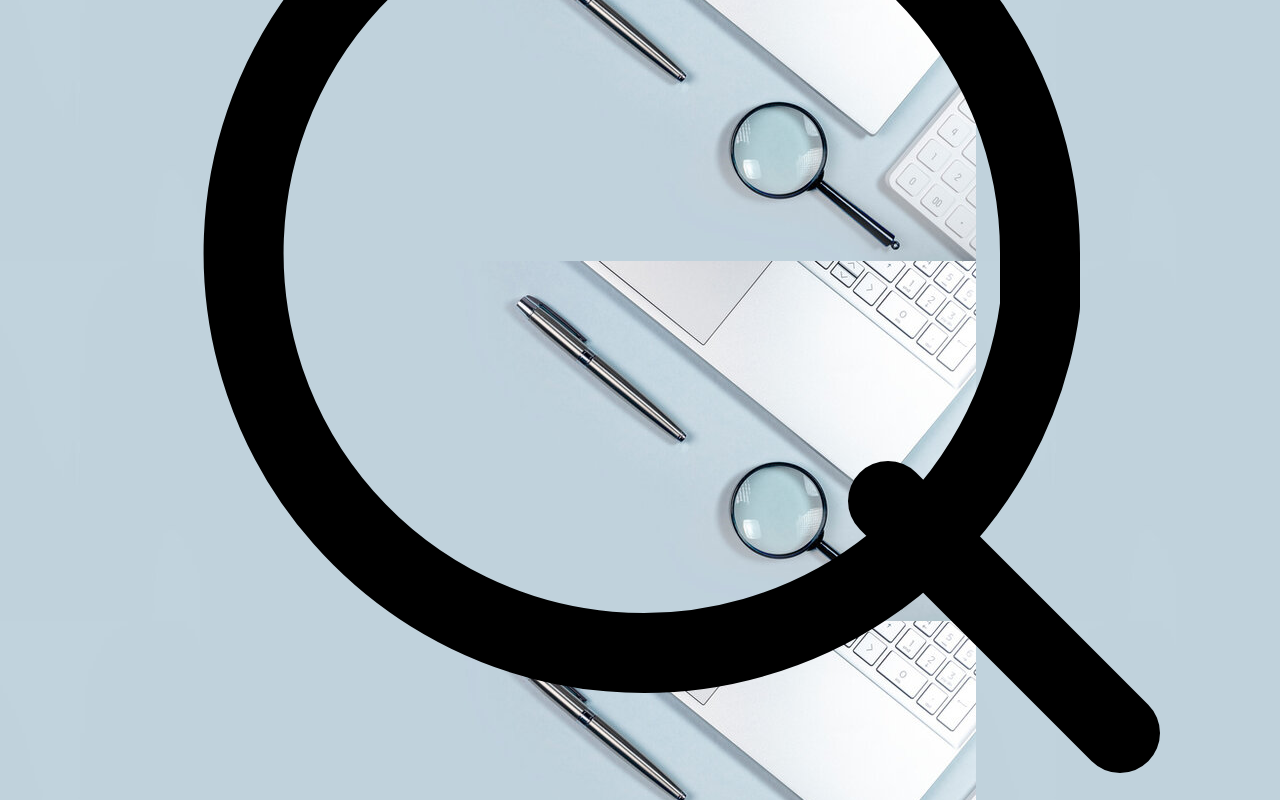
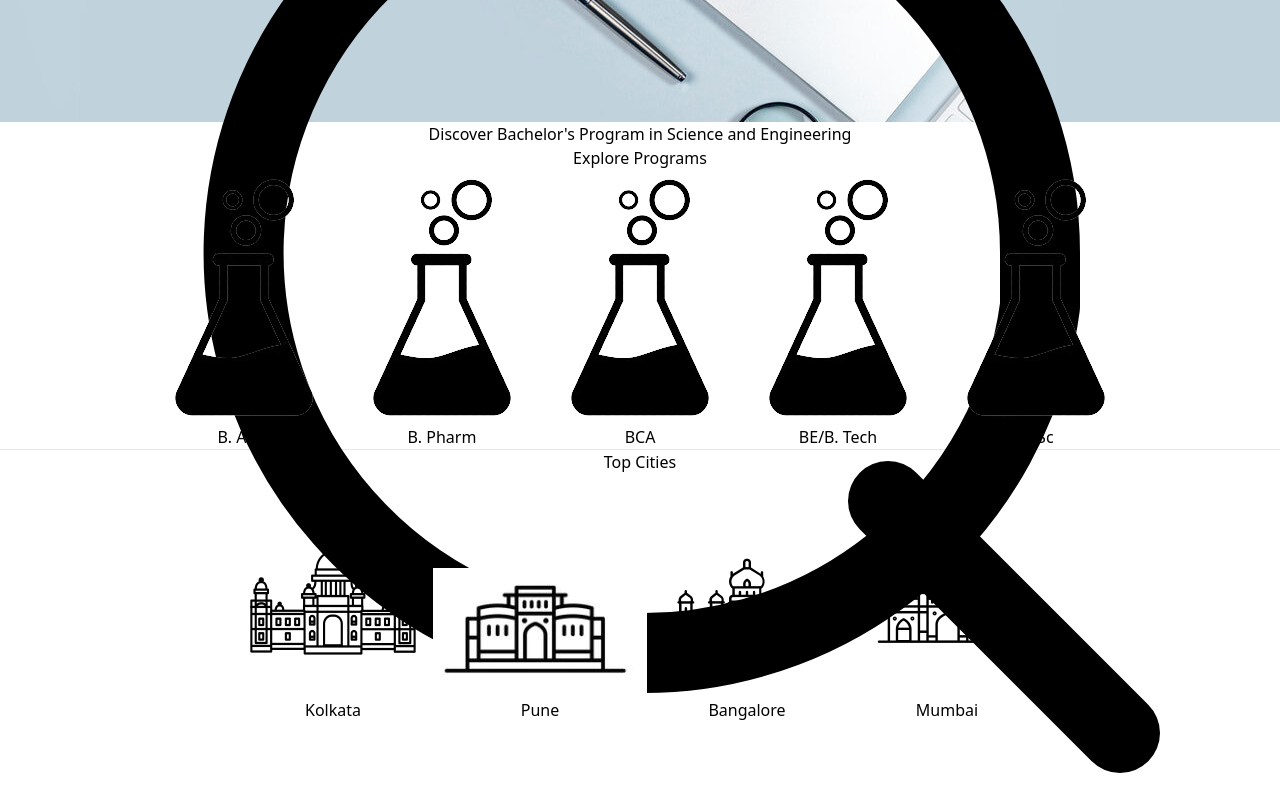
Before and after one commit to Coneixement-India-Pvt-Ltd/college-shodh-frontend, a React (Vite) app: page / in a window 1280 px wide. Shown: the part 1160-1960 px from the top of the page. Built offline with nearby package versions, Linux system fonts and the light colour scheme.

Commit message:
feat: home page

```diff
--- a/src/component/Home/Home.css
+++ b/src/component/Home/Home.css
@@ -115,3 +115,8 @@
 .option-item {
     transition: font-size 0.3s, font-weight 0.3s, color 0.3s;
   }
+
+
+#image {
+    height: 36.3rem;
+}
--- a/src/component/Home/Home.jsx
+++ b/src/component/Home/Home.jsx
@@ -119,7 +119,9 @@ export default function Home() {
             <Link to={option.link} key={index}>
               <div
                 className={`option-item text-left text-lg md:text-3xl font-sans font-semibold text-gray-800 mb-2 mr-72 ${
-                  optionIndex === index ? "font-bold text-orange-600 text-decoration-line: underline" : ""
+                  optionIndex === index
+                    ? "font-bold text-orange-600 text-decoration-line: underline"
+                    : ""
                 }`}
                 onClick={
                   option.text === "B. Sc" || option.text === "BE/B. Tech"
@@ -135,18 +137,24 @@ export default function Home() {
             </Link>
           ))}
         </div>
-
       </div>
 
-      <div className="text-center">
-        <p className="text-sm text-gray-800 mt-5">
-          Discover Bachelor's Program in Science and Engineering
-        </p>
+      <div className="text-center pb-8">
+        <div>
+          <p className="text-2xl font-mono p-4 mt-4 text-gray-800 bg-neutral-200">
+            Discover Bachelor's Program in Science and Engineering
+          </p>
+        </div>
+
+        <div className="text-left ml-32 mt-8">
+          <p className="font-bold text-xl">Explore Programs</p>
+        </div>
+
         <div className="mt-5 mb-5 flex flex-wrap justify-center gap-4">
           {Options.map((option, index) => (
             <Link to={option.link} key={index}>
               <button
-                className="h-28 w-52 bg-[#cbd5e1] border border-black rounded-lg flex flex-col items-center justify-center"
+                className="h-28 w-52 bg-blue-200 border border-black rounded-lg flex flex-col items-center justify-center hover:drop-shadow-2xl transition-all"
                 onClick={
                   option.text === "B. Sc" || option.text === "BE/B. Tech"
                     ? () =>
@@ -170,8 +178,10 @@ export default function Home() {
         </div>
       </div>
 
-      <div className="text-center">
-        <p className="font-bold">Top Cities</p>
+      <hr />
+
+      <div className="text-left ml-32 mt-8">
+        <p className="font-bold text-xl">Top Cities</p>
       </div>
 
       <div className="flex justify-center mb-4">
```
